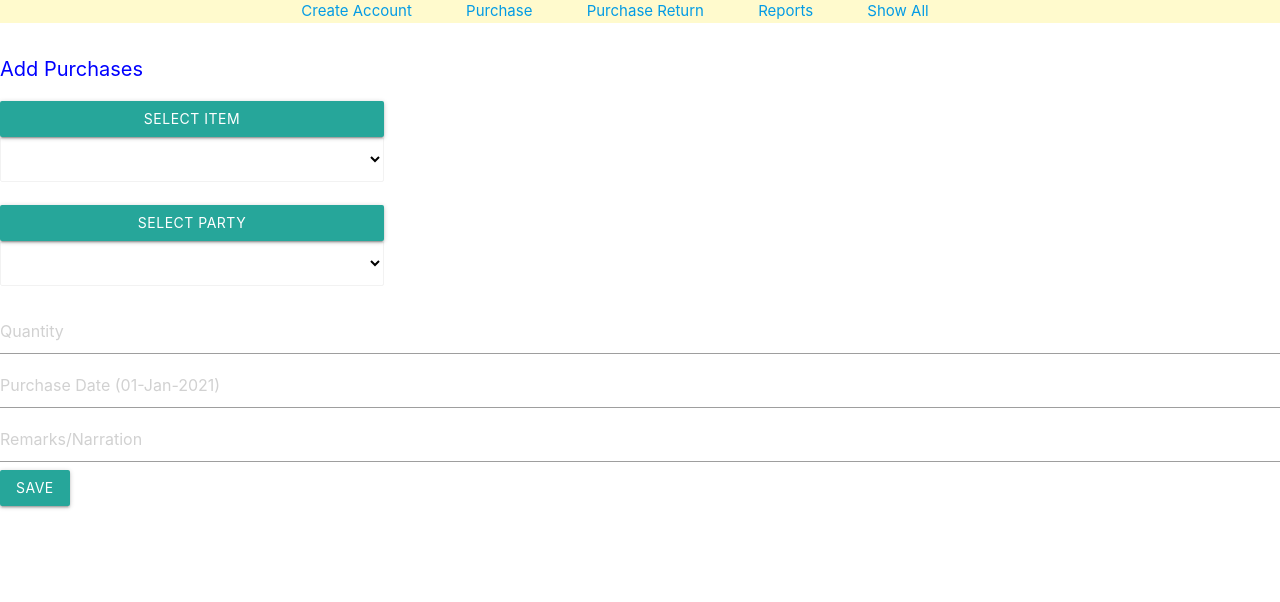
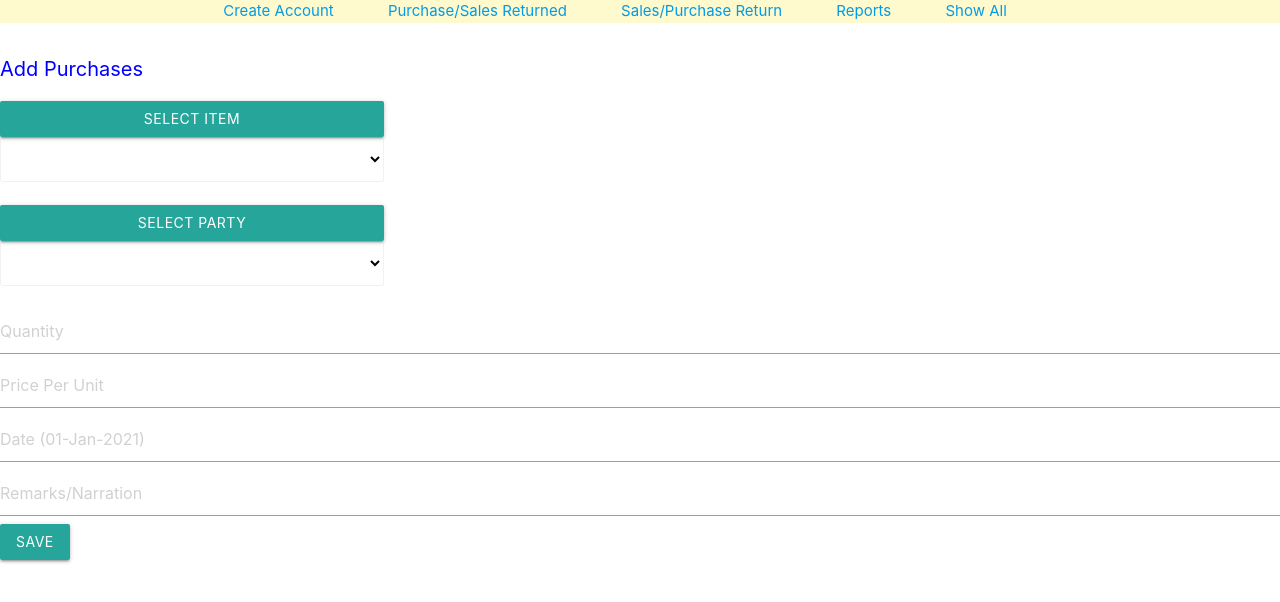
Before and after one commit to waqas3467605798/ngrPractice, a React (Create React App) app: page /Purchase in a window 1280 px wide. Shown: the top 602 px of the page. Built offline with nearby package versions, Linux system fonts and the light colour scheme.

Commit message:
some modifications made in party ledgers and in purchase section

```diff
--- a/src/components/Content.js
+++ b/src/components/Content.js
@@ -32,13 +32,10 @@ this.setState({
 saveItem = ()=> {
   let obj = {};
   obj.itemName = this.state.itemName;
-  obj.costPrice = Number(this.state.costPrice);
-  // obj.age = this.state.age;
+  // obj.costPrice = Number(this.state.costPrice);     Commented Now
 
 
-  // Temporily coment
-  // var msg = ['below are your messages'];
-  // obj.msg = msg;
+
   var key = firebase.database().ref('itemList').push().key
   obj.key = key
   firebase.database().ref('itemList').child(key).set(obj)
@@ -97,7 +94,7 @@ saveParty = ()=> {
     <br/><br/><br/>
     <h2 className='headings'>Add Item Name</h2>
     <input type='text'  value={this.state.itemName} name='itemName' onChange={this.changeHandler} placeholder='Add Your Item Name with Brand' />  <br/>
-    <input type='text' value={this.state.costPrice} name='costPrice' onChange={this.changeHandler} placeholder='cost Price' /> <br/>
+    {/* <input type='text' value={this.state.costPrice} name='costPrice' onChange={this.changeHandler} placeholder='cost Price' /> <br/>    Commented Now */}
     {/* <input type='text' value={this.state.age} name='age' onChange={this.changeHandler} placeholder='Age' /><br/>  */}
     {/* <button onClick={this.save}>Save</button> */}
     <button className="waves-effect waves-dark btn" onClick={this.saveItem}>Save</button>
--- a/src/components/Header.js
+++ b/src/components/Header.js
@@ -30,8 +30,8 @@ import {Link} from 'react-router-dom'
 
       <div id='div2'>
      <Link to='/' style={{textDecoration:'none', marginRight:'50px'}}> Create Account</Link>
-     <Link to='/Purchase' style={{textDecoration:'none', marginRight:'50px'}}> Purchase </Link>
-     <Link to='/PurchaseReturn' style={{textDecoration:'none', marginRight:'50px'}}> Purchase Return</Link>
+     <Link to='/Purchase' style={{textDecoration:'none', marginRight:'50px'}}> Purchase/Sales Returned </Link>
+     <Link to='/PurchaseReturn' style={{textDecoration:'none', marginRight:'50px'}}> Sales/Purchase Return</Link>
      <Link to='/GetData' style={{textDecoration:'none', marginRight:'50px'}}> Reports </Link>
 
 
--- a/src/components/Purchase.js
+++ b/src/components/Purchase.js
@@ -11,6 +11,7 @@ import M from "materialize-css";
             qty:'',
             date:'',
             narration:'',
+            price:'',
             // age:'',
             // message:'',
             objects:[],
@@ -67,13 +68,14 @@ saveValue = ()=>{
 
 var obj = {}
 obj.qty = Number(this.state.qty);
+obj.costPrice = Number(this.state.price);
 obj.date = this.state.date;
 var itemObjIndex = document.getElementById('selected_save1').selectedIndex
 var reqObj = this.state.objects[itemObjIndex]
 obj.totalBill = reqObj.costPrice*Number(this.state.qty)     //multiplying by qty and price and saved in object with a property name of 'totolBill'
 var party = document.getElementById('selected_save2').value
 obj.partyName = party
-obj.costPrice = reqObj.costPrice
+// obj.costPrice = reqObj.costPrice
 
 
 
@@ -82,9 +84,9 @@ var reqPartyObj = this.state.partyObjects[partyObjIndex]
 var partyLedgerObj = {}
 partyLedgerObj.qty = Number(this.state.qty);
 partyLedgerObj.date = this.state.date;
-partyLedgerObj.debit = reqObj.costPrice*Number(this.state.qty)
+partyLedgerObj.debit = -Number(this.state.price)*Number(this.state.qty)
 partyLedgerObj.itemName = reqObj.itemName
-partyLedgerObj.perUnitCost = reqObj.costPrice
+partyLedgerObj.perUnitCost = Number(this.state.price)
 var nrr = this.state.narration
 partyLedgerObj.narration = nrr
 
@@ -169,7 +171,8 @@ this.setState({qty:'',date:'',narration:''})
 
 
     <input type='text' value={this.state.qty} name='qty' onChange={this.changeHandler} placeholder='Quantity'/> <br/>
-    <input type='text' value={this.state.date} name='date' onChange={this.changeHandler} placeholder='Purchase Date (01-Jan-2021)'/> <br/>
+    <input type='text' value={this.state.price} name='price' onChange={this.changeHandler} placeholder='Price Per Unit'/> <br/>
+    <input type='text' value={this.state.date} name='date' onChange={this.changeHandler} placeholder='Date (01-Jan-2021)'/> <br/>
     <input type='text' value={this.state.narration} name='narration' onChange={this.changeHandler} placeholder='Remarks/Narration'/> <br/>
     <button className="waves-effect waves-light btn" onClick={this.saveValue}>Save</button>
 
--- a/src/components/PurchaseReturn.js
+++ b/src/components/PurchaseReturn.js
@@ -82,7 +82,7 @@ var reqPartyObj = this.state.partyObjects[partyObjIndex]
 var partyLedgerObj = {}
 partyLedgerObj.qty = Number(this.state.qty);
 partyLedgerObj.date = this.state.date;
-partyLedgerObj.debit = -(this.state.costPrice*Number(this.state.qty))
+partyLedgerObj.debit = (this.state.costPrice*Number(this.state.qty))
 partyLedgerObj.itemName = reqObj.itemName
 partyLedgerObj.perUnitCost = this.state.costPrice
 
@@ -167,7 +167,7 @@ this.setState({qty:'',date:''})
 
 
     <input type='text' value={this.state.qty} name='qty' onChange={this.changeHandler} placeholder='Quantity'/> <br/>
-    <input type='text' value={this.state.costPrice} name='costPrice' onChange={this.changeHandler} placeholder='costPrice per Unit'/> <br/>
+    <input type='text' value={this.state.costPrice} name='costPrice' onChange={this.changeHandler} placeholder='Price per Unit'/> <br/>
     <input type='text' value={this.state.date} name='date' onChange={this.changeHandler} placeholder='Date (01-Jan-2021)'/> <br/>
     <button className="waves-effect waves-light btn" onClick={this.saveValue}>Save</button>
 
```
